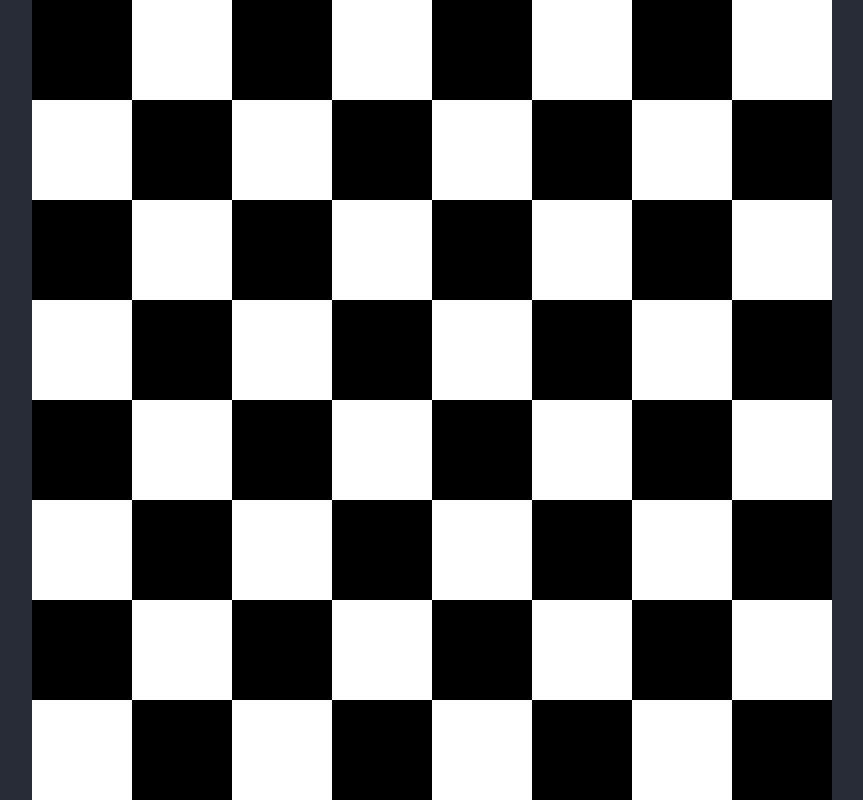
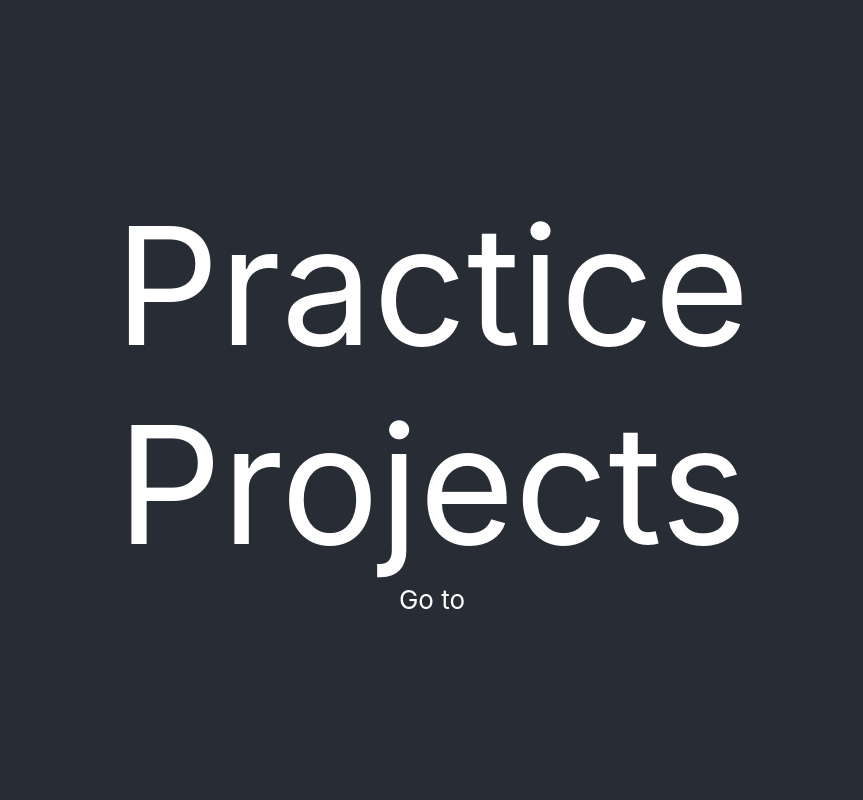
Before and after one commit to SunidhiMidha/practice, a React (Create React App) app: page / in a window 1280 px wide. Shown: the whole page, without its empty margins (208-1071 px from the left). Built offline with nearby package versions, Linux system fonts and the light colour scheme.

Commit message:
Router added

```diff
--- a/src/App.css
+++ b/src/App.css
@@ -1,16 +1,12 @@
 .App {
   text-align: center;
+  cursor: default;
+  overflow: auto;
 }
 
-.App-logo {
-  height: 40vmin;
-  pointer-events: none;
-}
-
-@media (prefers-reduced-motion: no-preference) {
-  .App-logo {
-    animation: App-logo-spin infinite 20s linear;
-  }
+html {
+  overflow: hidden;
+  height: 100%;
 }
 
 .App-header {
@@ -24,15 +20,66 @@
   color: white;
 }
 
-.App-link {
-  color: #61dafb;
+/* Hides the scrollbar For WebKit browsers (Chrome, Safari) */
+.scroll-container::-webkit-scrollbar {
+  display: none; /*  */
 }
 
-@keyframes App-logo-spin {
+/* Hides the scrollbar For Firefox */
+.scroll-container {
+  scrollbar-width: none;
+}
+
+/* Hides the scrollbar For Internet Explorer and Edge */
+.scroll-container {
+  -ms-overflow-style: none;
+}
+
+
+.home-container {
+}
+
+.title {
+  font-size: 10ch;
+}
+
+.sub-title {
+  cursor: pointer;
+}
+
+.overlay {
+  height: 100%;
+  width: 100%;
+  background-color: rgba(0, 0, 0, 0.4);
+  position: fixed;
+  left: 0;
+  top: 0;
+  right: 0;
+  bottom: 0;
+  display: flex;
+  align-items: center;
+  justify-content: center;
+  animation: fadeIn 0.3s;
+}
+
+@keyframes fadeIn {
   from {
-    transform: rotate(0deg);
+    opacity: 0;
   }
   to {
-    transform: rotate(360deg);
+    opacity: 1;
   }
 }
+
+.modal-container {
+  background-color: white;
+  border-radius: 16px;
+  padding: 24px 32px;
+  color: black;
+}
+
+.menu-element {
+  font-size: 20px;
+  text-align: left;
+  cursor: pointer;
+}
--- a/src/App.js
+++ b/src/App.js
@@ -9,38 +9,27 @@ import UsingHook from './CustomHook/UsingHook';
 import LazyComp from './Lazy/MainComponent';
 import StarMain from './StarRating/StarMain';
 import BishopAttack from './Chess/BishopAttack';
-
+import Comments from './NestedComments/Comments';
+import { Route, Routes } from 'react-router-dom';
+import Home from './Home';
 
 function App() {
   return (
     <div className="App">
       <header className="App-header">
-        {/* custom hook for increment decrement */}
-        {/* <Counter/> */}
-
-        {/* pagination */}
-        {/* <Pagination/> */}
-
-        {/* Password generator */}
-        {/* <Password/> */}
-
-        {/* 3*3 Grid Light */}
-        {/* <GridLights/> */}
-
-        {/* selectable grid */}
-        {/* <SelectableGrid/> */}
-
-        {/* custom hook */}
-        {/* <UsingHook/> */}
-
-        {/* <LazyComp/> */}
-
-        {/* star rating with 3 states: empty, hover (light yellow) , selected (yellow)  */}
-        {/* <StarMain/> */}
-
-        {/* highlight the pos where mouse is hovered & which positions bishop can attack from that */}
-        <BishopAttack/>
-
+        <Routes>
+          <Route path='/' element={<Home/>}/>
+          <Route path="/counter" element={<Counter/>}/>
+          <Route path="/pagination/next" element={<Pagination/>}/>
+          <Route path="/passwordGen" element={<Password/>}/>
+          <Route path="/gridlLghts" element={<GridLights/>}/>
+          <Route path="/selectableGrids" element={<SelectableGrid/>}/>
+          <Route path="/hooks" element={<UsingHook/>}/>
+          <Route path="/lazy" element={<LazyComp/>}/>
+          <Route path="/star" element={<StarMain/>}/>
+          <Route path="/bishop" element={<BishopAttack/>}/>
+          <Route path="/comments" element={<Comments/>}/>
+        </Routes>
       </header>
     </div>
   );
--- /dev/null
+++ b/src/Home.js
@@ -0,0 +1,77 @@
+import React, { useState } from "react";
+import { useNavigate } from "react-router-dom";
+
+const pages = [
+  "Counter", //custom hook for increment decrement
+  "Pagination with next",
+  "Password Generator",
+  "Grid Lights", //3*3 Grid Light
+  "Selectable Grids",
+  "Custom Hooks",
+  "Lazy Component",
+  "Star Rating", //star rating with 3 states: empty, hover (light yellow) , selected (yellow)
+  "Bishop Attacks", //highlight the pos where mouse is hovered & which positions bishop can attack from that
+  "Nested Comments",
+];
+const links = [
+  "./counter",
+  "./pagination/next",
+  "./passwordGen",
+  "./gridlLghts",
+  "./selectableGrids",
+  "./hooks",
+  "./lazy",
+  "./star",
+  "./bishop",
+  "./comments",
+];
+
+export default function Home() {
+  let navigate = useNavigate();
+  const [showModal, updateShowModal] = useState(false);
+
+  const onClick = (i) => {
+    navigate(links[i]);
+  };
+
+  const subTitleClick = () => {
+    updateShowModal(true);
+  };
+
+  const renderModal = () => {
+    return (
+      <div
+        className="overlay"
+        onClick={() => {
+          updateShowModal(false);
+        }}
+      >
+        <div className="modal-container" onClick={(e) => e.stopPropagation()}>
+          <div>
+            {pages.map((it, index) => {
+              return (
+                <div
+                  className="menu-element"
+                  onClick={() => onClick(index)}
+                  key={index}
+                >
+                  {it}
+                </div>
+              );
+            })}
+          </div>
+        </div>
+      </div>
+    );
+  };
+
+  return (
+    <div className="home-container">
+      <div className="title">Practice Projects</div>
+      <div className="sub-title" onClick={subTitleClick}>
+        Go to
+      </div>
+      {showModal && renderModal()}
+    </div>
+  );
+}
--- a/src/Pagination/Pagination.js
+++ b/src/Pagination/Pagination.js
@@ -27,11 +27,21 @@ export default function Pagination() {
   }, [limit]);
 
   return (
-    <div>
+    <div
+      style={{
+        height: "100vh", // Take full viewport height
+        overflowY: "scroll", // Only the content inside this div will be scrollable
+        width: "100vh",
+      }}
+      className="scroll-container"
+    >
+      <div style={{ padding: 20 }}>
         {Array.isArray(data) &&
           !!data.length &&
           data.map((it, index) => {
-          return <div key={index+it?.title}>{it?.title || "no title found"}</div>;
+            return (
+              <div key={index + it?.title}>{it?.title || "no title found"}</div>
+            );
           })}
         {limit <= total && (
           <button
@@ -43,5 +53,6 @@ export default function Pagination() {
           </button>
         )}
       </div>
+    </div>
   );
 }
--- a/src/index.js
+++ b/src/index.js
@@ -3,12 +3,15 @@ import ReactDOM from 'react-dom/client';
 import './index.css';
 import App from './App';
 import reportWebVitals from './reportWebVitals';
+import { BrowserRouter } from 'react-router-dom';
 
 const root = ReactDOM.createRoot(document.getElementById('root'));
 root.render(
+  <BrowserRouter>
   <React.StrictMode>
     <App />
   </React.StrictMode>
+  </BrowserRouter>
 );
 
 // If you want to start measuring performance in your app, pass a function
```
Lines whose indentation alone changed are shown as unchanged.
